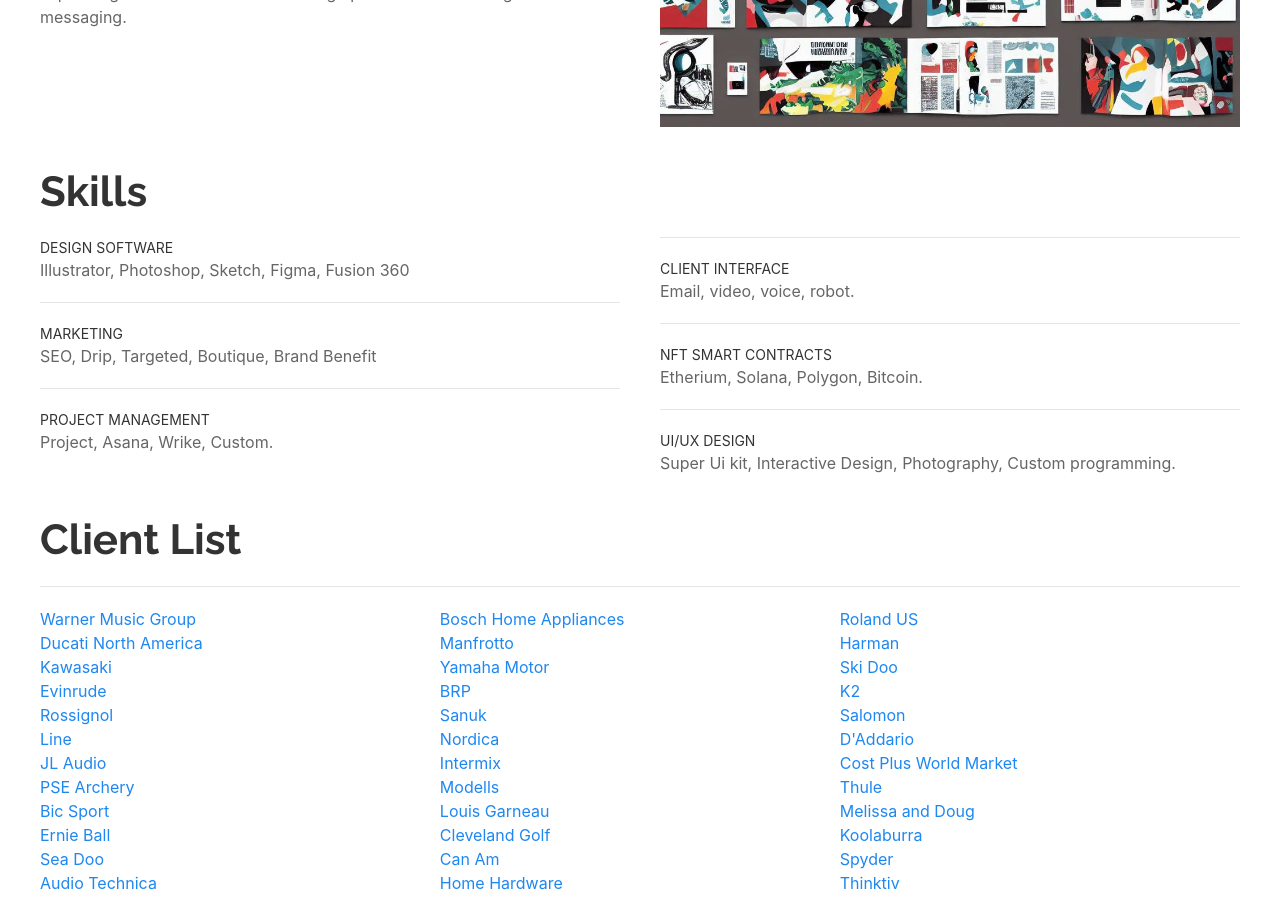
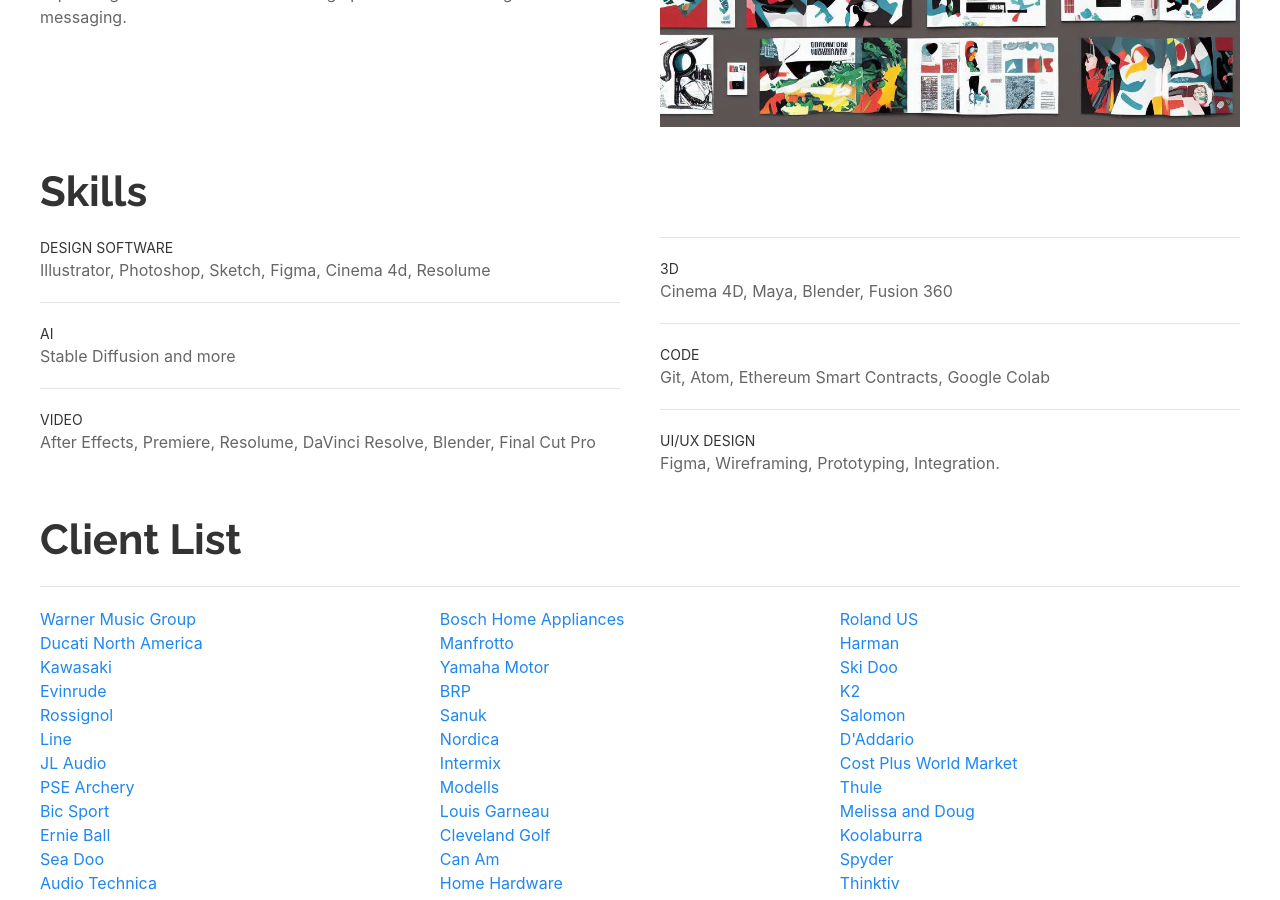
Before and after one commit to kre8t/kre8t.github.io, a Jekyll site: the page built from _pages/resume.md, in a window 1280 px wide and 900 px high, scrolled down 724 px. Built offline with Jekyll 4.4.1, drawn with Linux system fonts in a browser that asks for light colours.

Commit message:
Update skills.html

```diff
--- a/_includes/skills.html
+++ b/_includes/skills.html
@@ -1,14 +1,14 @@
 <dl class="uk-description-list uk-description-list-divider uk-column-1-2@l">
     <dt>Design Software</dt>
-    <dd>Illustrator, Photoshop, Sketch, Figma, Fusion 360</dd>
-    <dt>Marketing</dt>
-    <dd>SEO, Drip, Targeted, Boutique, Brand Benefit</dd>
-    <dt>Project Management</dt>
-    <dd>Project, Asana, Wrike, Custom.</dd>
-    <dt>Client Interface</dt>
-    <dd>Email, video, voice, robot.</dd>
-    <dt>NFT Smart Contracts</dt>
-    <dd>Etherium, Solana, Polygon, Bitcoin.</dd>
+    <dd>Illustrator, Photoshop, Sketch, Figma, Cinema 4d, Resolume</dd>
+    <dt>AI</dt>
+    <dd>Stable Diffusion and more</dd>
+    <dt>Video</dt>
+    <dd>After Effects, Premiere, Resolume, DaVinci Resolve, Blender, Final Cut Pro</dd>
+    <dt>3d</dt>
+    <dd>Cinema 4D, Maya, Blender, Fusion 360</dd>
+    <dt>Code</dt>
+    <dd>Git, Atom, Ethereum Smart Contracts, Google Colab</dd>
     <dt>UI/UX Design</dt>
-    <dd>Super Ui kit, Interactive Design, Photography, Custom programming.</dd>
+    <dd>Figma, Wireframing, Prototyping, Integration.</dd>
 </dl>
```
